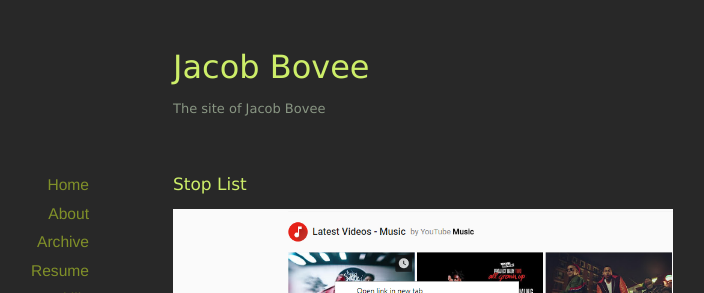
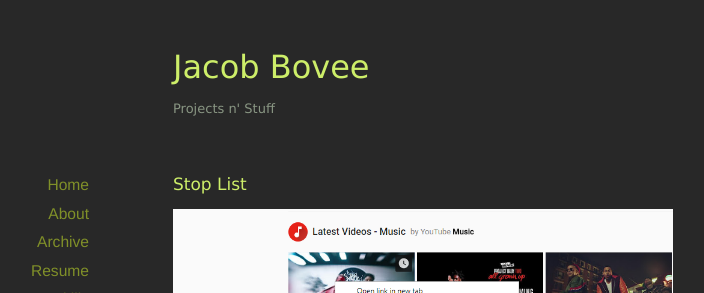
Before and after one commit to jbovee/jbovee.github.io, a Jekyll site: the page built from index.html, in a window 1280 px wide. Shown: the top 293 px of the page, without its empty margins (217-921 px from the left). Built offline with Jekyll 4.4.1, drawn with Linux system fonts in a browser that asks for light colours; nearby versions of some CDN libraries; the list of posts is cut into pages by our own code.

Commit message:
Changed description

```diff
--- a/_config.yml
+++ b/_config.yml
@@ -1,6 +1,6 @@
 title: Jacob Bovee
 url: https://jake.bov.ee
-description: The site of Jacob Bovee
+description: Projects n' Stuff
 
 collections:
   projects:
```
